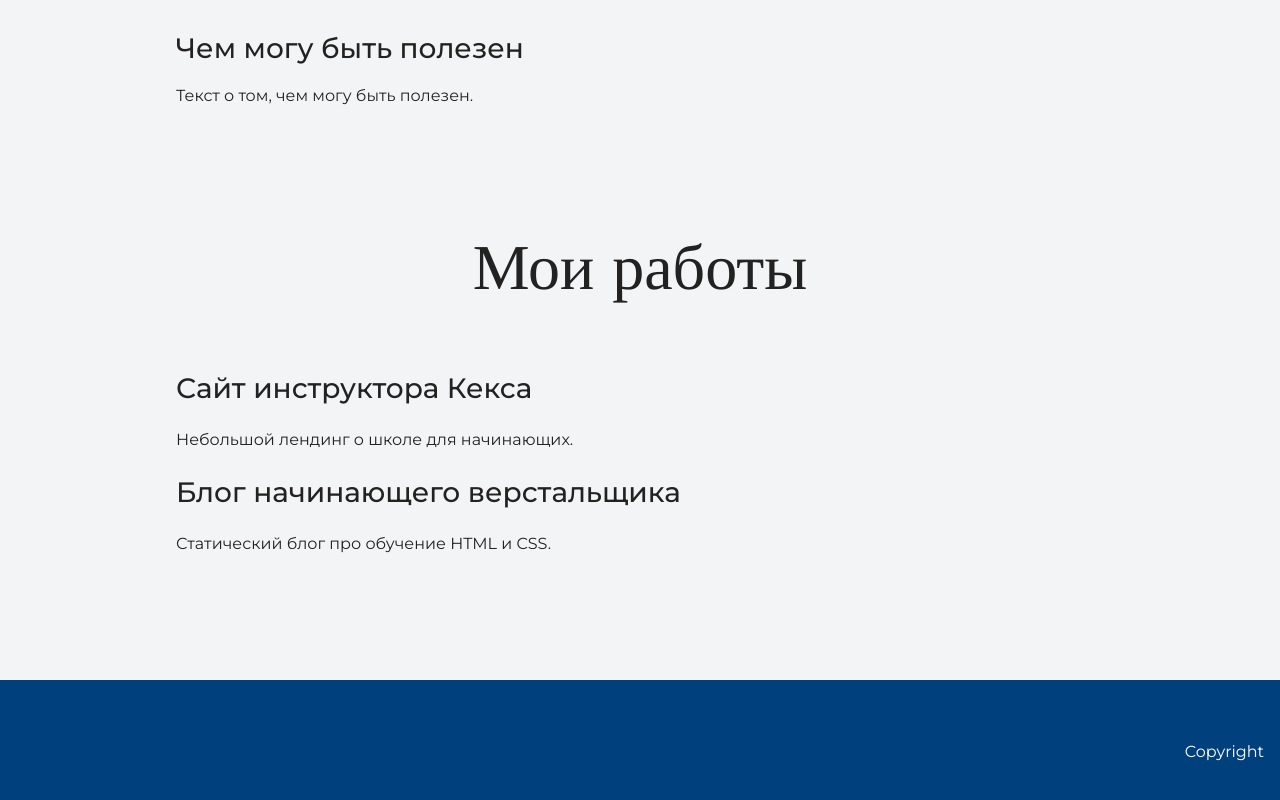
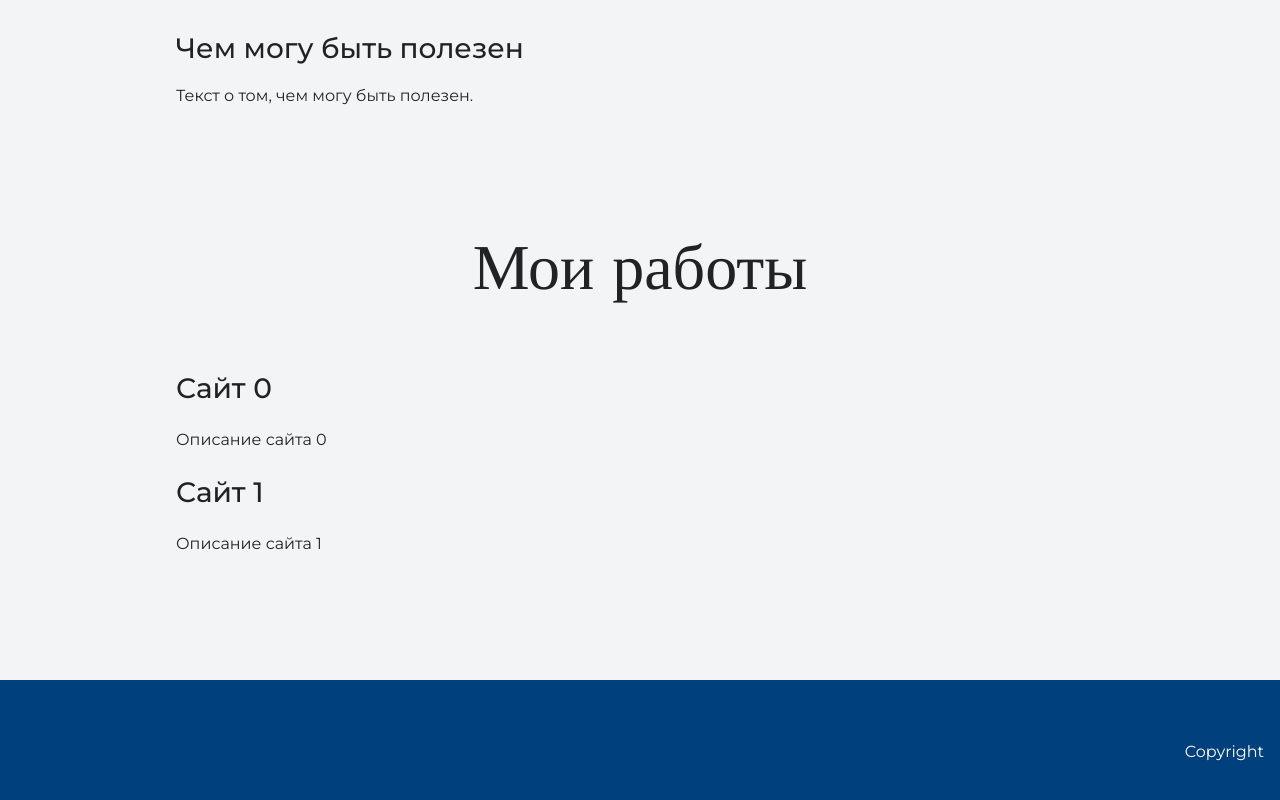
Before and after one commit to Petr-Krasnov/portfolio, a plain HTML site: page index.html in a window 1280 px wide. Shown: the part 1436-2236 px from the top of the page. Drawn offline with nearby package versions, Linux system fonts and the light colour scheme.

Commit message:
Change "My works" section on the main page

```diff
--- a/index.html
+++ b/index.html
@@ -37,11 +37,11 @@
         <div class="container">
           <h2 class="subheading">Мои работы</h2>
 
-          <h3>Сайт инструктора Кекса</h3>
-          <p>Небольшой лендинг о школе для начинающих.</p>
+          <h3>Сайт 0</h3>
+          <p>Описание сайта 0</p>
 
-          <h3>Блог начинающего верстальщика</h3>
-          <p>Статический блог про обучение HTML и CSS.</p>
+          <h3>Сайт 1</h3>
+          <p>Описание сайта 1</p>
         </div>
       </section>
     </main>
```
